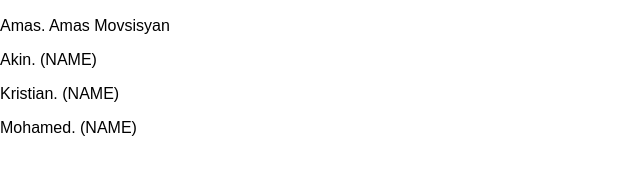
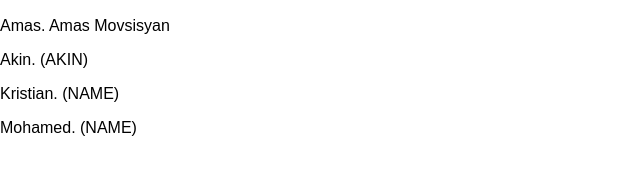
Before and after one commit to AmasMovsisian/Kochwelt, a plain HTML site: page index.html in a window 1280 px wide. Shown: the part 247-422 px from the top of the page, 0-640 px from the left. Drawn offline with Linux system fonts and the light colour scheme; a web font is replaced by a local one.

Commit message:
enter: name

```diff
--- a/index.html
+++ b/index.html
@@ -27,7 +27,7 @@
     <h2>Jeder soll am besten seinen eigenen Namen hier unten zufügen um zu testen, ob die Änderungen gespeichert werden können</h2>
 
     <p>Amas. Amas Movsisyan</p>
-    <p>Akin. (NAME)</p>
+    <p>Akin. (AKIN)</p>
     <p>Kristian. (NAME)</p>
     <p>Mohamed. (NAME)</p>
 </body>
```
